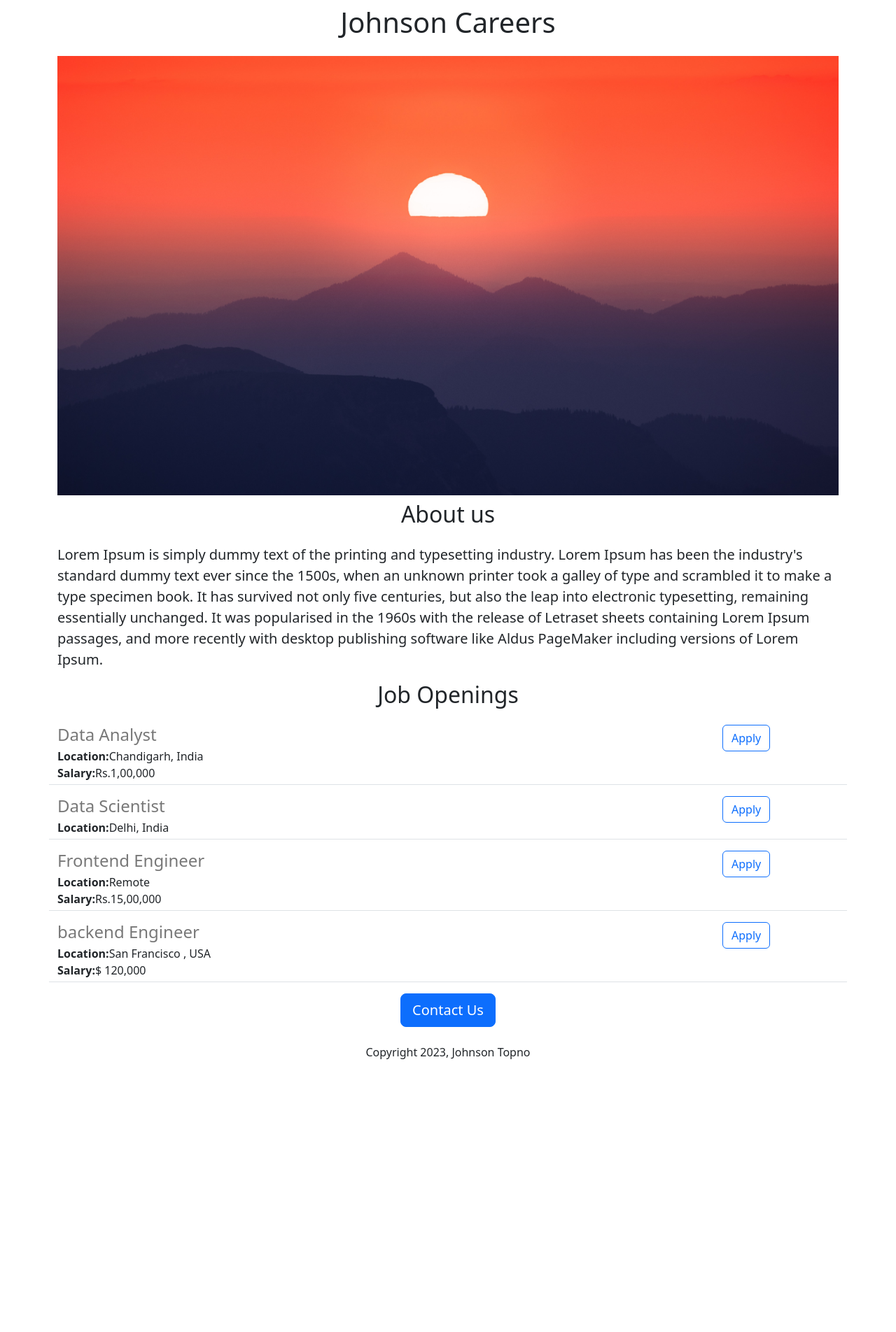
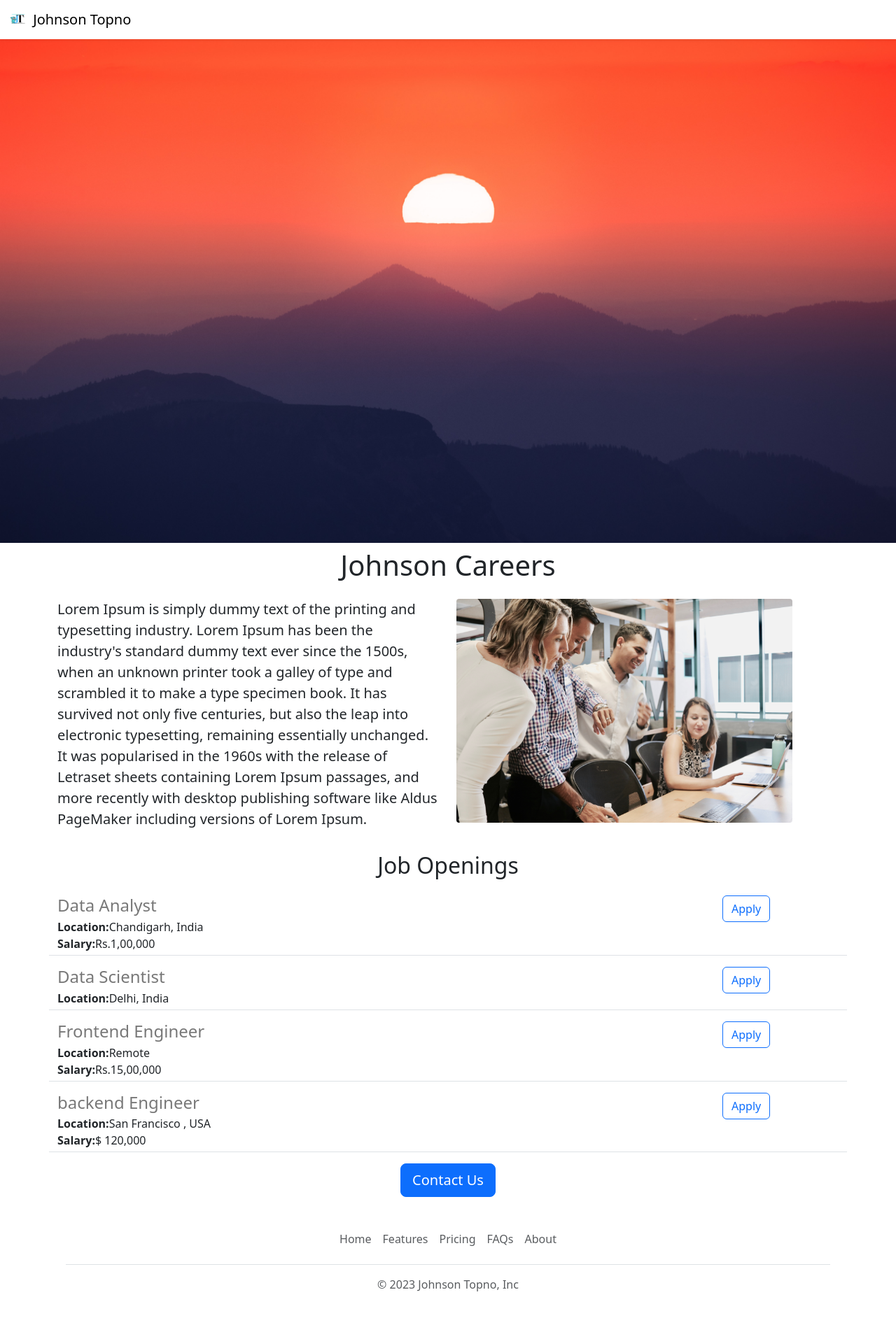
Before and after one commit to johnsontopno/Python-Webpage-server-v2, a Flask app: page / in a window 1280 px wide. Shown: the whole page at 70% size. Before the commit the page ends 1514 px from the top, so only its background shows below. Run offline with Flask 3, Linux system fonts and the light colour scheme.

Commit message:
Functional and aesthetic improvements

```diff
--- /dev/null
+++ b/templates/footer.html
@@ -0,0 +1,12 @@
+<div class="container">
+  <footer class="py-3 my-4">
+    <ul class="nav justify-content-center border-bottom pb-3 mb-3">
+      <li class="nav-item"><a href="#" class="nav-link px-2 text-body-secondary">Home</a></li>
+      <li class="nav-item"><a href="#" class="nav-link px-2 text-body-secondary">Features</a></li>
+      <li class="nav-item"><a href="#" class="nav-link px-2 text-body-secondary">Pricing</a></li>
+      <li class="nav-item"><a href="#" class="nav-link px-2 text-body-secondary">FAQs</a></li>
+      <li class="nav-item"><a href="#" class="nav-link px-2 text-body-secondary">About</a></li>
+    </ul>
+    <p class="text-center text-body-secondary">&copy; 2023 Johnson Topno, Inc</p>
+  </footer>
+</div>
--- a/templates/home.html
+++ b/templates/home.html
@@ -10,18 +10,26 @@
         height:360px;
         width:100%;
         object-fit:cover;
+        margin-bottom:16px;
       }
     </style>
   </head>
   <body>
+    {% include 'nav.html'%}
+        <img class="img-fluid" src="static/banner.jpg" class="img-fluid" alt="...">
     <div class="container">
     <h1 class="text-center mt-2 mb-4">{{company_name}} Careers</h1>
-    <img class="img-fluid" src="static/banner.jpg" class="img-fluid" alt="...">
 
-    <h2 class="text-center mt-2 mb-4">About us</h2>
+      <div class="row" style="margin-bottom:16px">
+        <div class="col-md-6">
     <p class="lead">
       Lorem Ipsum is simply dummy text of the printing and typesetting industry. Lorem Ipsum has been the industry's standard dummy text ever since the 1500s, when an unknown printer took a galley of type and scrambled it to make a type specimen book. It has survived not only five centuries, but also the leap into electronic typesetting, remaining essentially unchanged. It was popularised in the 1960s with the release of Letraset sheets containing Lorem Ipsum passages, and more recently with desktop publishing software like Aldus PageMaker including versions of Lorem Ipsum.
     </p>
+        </div>
+        <div class="d-none d-md-block col-6">
+              <img src="static/people.jpg" style="height:320px; border-radius:4px;">
+        </div>
+        </div>
     <h2 class="text-center mt-2 mb-4">Job Openings </h2>
     <div>
       {% for job  in jobs%}
@@ -29,9 +37,10 @@
       {% endfor %}
     </div>
       <div class="text-center">
-    <button class="btn btn-primary btn-lg">Contact Us</button>
-    <p class="mt-4">Copyright 2023, Johnson Topno</p></div>
+    <a class="btn btn-primary btn-lg" href="mailto:johnsontopno.bhumca21@gmail.com?subject=Question%20about%20Job%20opening&body=My%20Name%3A%3CYour%20name%20Here%3E%0D%0AMy%20Resume%20Link%20%3A%3CResume%20Link%3E%0D%0AMy%20Question%3A%3C%20Enter%20Question%20Here%3E">Contact Us</a>
+    <!-- <p class="mt-4">Copyright 2023, Johnson Topno</p></div> -->
       </div>
+    {% include 'footer.html'%}
     <script src="https://cdn.jsdelivr.net/npm/bootstrap@5.3.0/dist/js/bootstrap.bundle.min.js" integrity="sha384-geWF76RCwLtnZ8qwWowPQNguL3RmwHVBC9FhGdlKrxdiJJigb/j/68SIy3Te4Bkz" crossorigin="anonymous"></script>
   </body>
 </html>
--- a/templates/jobitem.html
+++ b/templates/jobitem.html
@@ -12,8 +12,8 @@
         </div>
         {% endif %}
   </div>
-  <div class="col-2">
-    <button type="button" class="btn btn-outline-primary">Apply</button>
+  <div class="col-2 padding-right:16px;">
+    <a href="mailto:johnsontopno.bhumca21@gmail.com?subject=Question%20about%20Job%20Detail {{job['title']}}&body=My%20Name%3A%3CYour%20name%20Here%3E%0D%0AMy%20Question%3A%3C%20Enter%20Question%20Here%3E" type="button" class="btn btn-outline-primary float-right align-middle">Apply</a>
   </div>
 
       </div>
--- /dev/null
+++ b/templates/nav.html
@@ -0,0 +1,11 @@
+<nav class="navbar shadow-sm fixed-top bg-white">
+  <div class="container-fluid">
+    <a class="navbar-brand" href="#">
+      <img src="static/JT.png" alt="Logo" width="30" height="24" class="d-inline-block align-text-top">
+      Johnson Topno
+    </a>
+  </div>
+</nav>
+<div style="height:56px">
+
+</div>
```
Also changed, not shown: static/JT.png (added), static/people.jpg (added).
